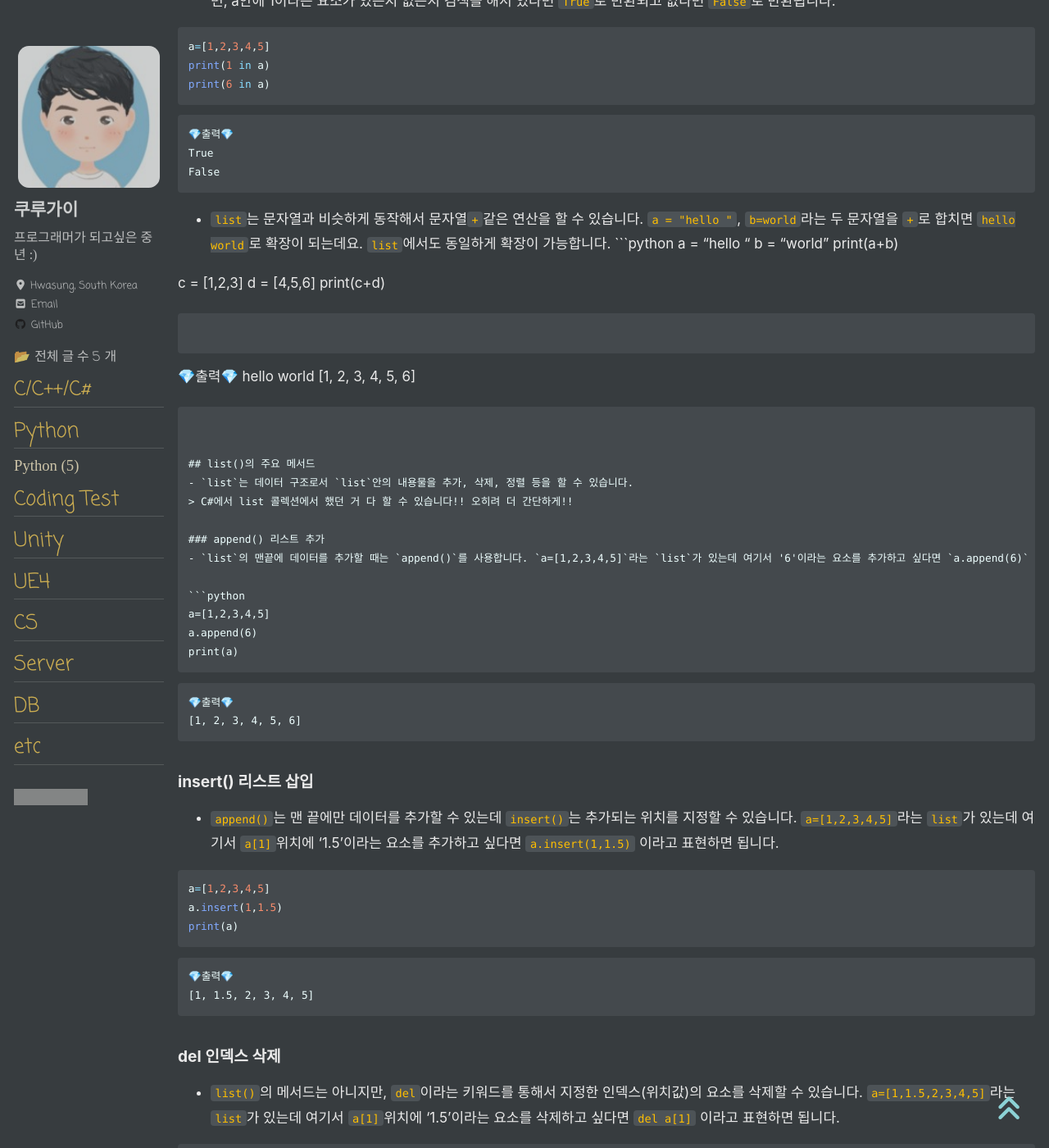
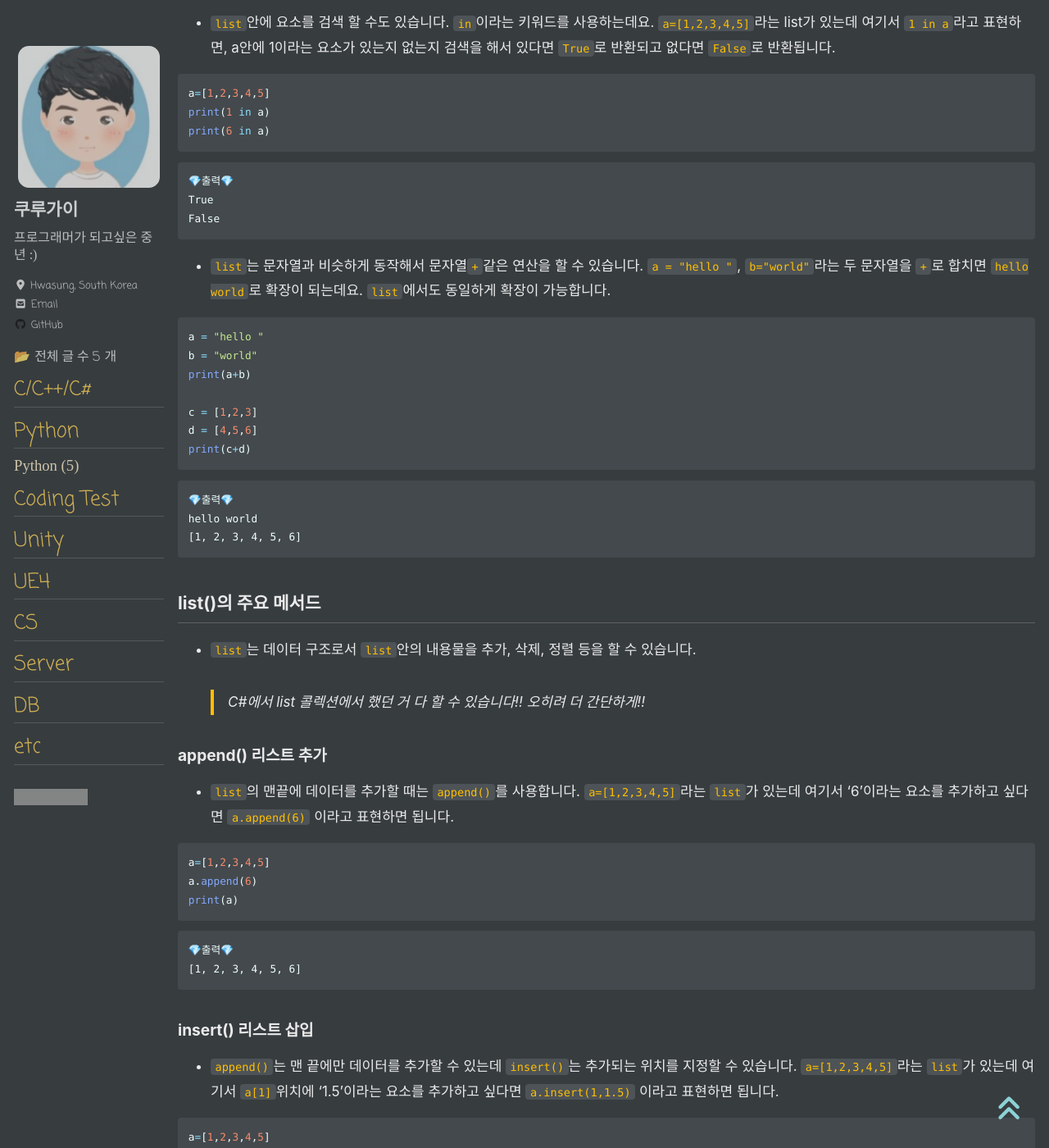
Before and after one commit to kurugai/kurugai.github.io, a Jekyll site: the page built from _posts/Python/2023-02-04-ch2-1.md, in a window 1280 px wide and 1400 px high, scrolled down 2164 px. Shown: the whole window at 82% size. Built offline with Jekyll 4.4.1, drawn with Linux system fonts in a browser that asks for light colours; cached includes are drawn as plain includes; nearby versions of some CDN libraries; some web fonts are replaced; comment, search, counter and statistics services are not loaded; some of the changed text lies outside the part shown; grey boxes are pictures that could not be loaded.

Commit message:
modify ch2-1

````diff
--- a/_posts/Python/2023-02-04-ch2-1.md
+++ b/_posts/Python/2023-02-04-ch2-1.md
@@ -88,7 +88,9 @@ True
 False
 ```
 
-- `list`는 문자열과 비슷하게 동작해서 문자열`+`같은 연산을 할 수 있습니다. `a = "hello "`, `b=world`라는 두 문자열을 `+`로 합치면 `hello world`로 확장이 되는데요. `list`에서도 동일하게 확장이 가능합니다.
+- `list`는 문자열과 비슷하게 동작해서 문자열`+`같은 연산을 할 수 있습니다. `a = "hello "`, `b="world"`라는 두 문자열을 `+`로 합치면 `hello world`로 확장이 되는데요. `list`에서도 동일하게 확장이 가능합니다.
+
+
 ```python
 a = "hello "
 b = "world"
````
